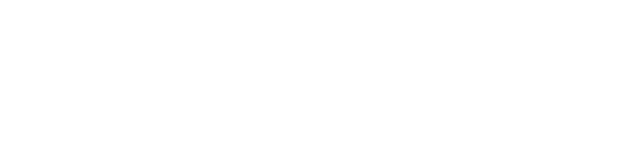
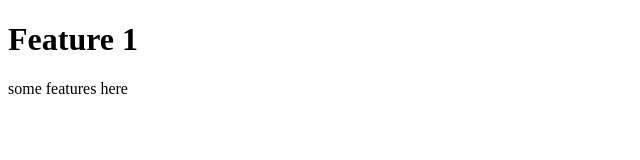
Before and after one commit to ksheahen/team-git-rich-csce-4901, a plain HTML site: page feature1.html in a window 1280 px wide. Shown: the whole page, without its empty margins (0-640 px from the left). Drawn offline with Linux system fonts and the light colour scheme.

Commit message:
Added some content to feature-1

```diff
--- a/feature1.html
+++ b/feature1.html
@@ -5,5 +5,8 @@
     <meta name="viewport" content="width=device-width, initial-scale=1.0" />
     <title>Document</title>
   </head>
-  <body></body>
+  <body>
+    <h1>Feature 1</h1>
+    <p>some features here</p>
+  </body>
 </html>
```
